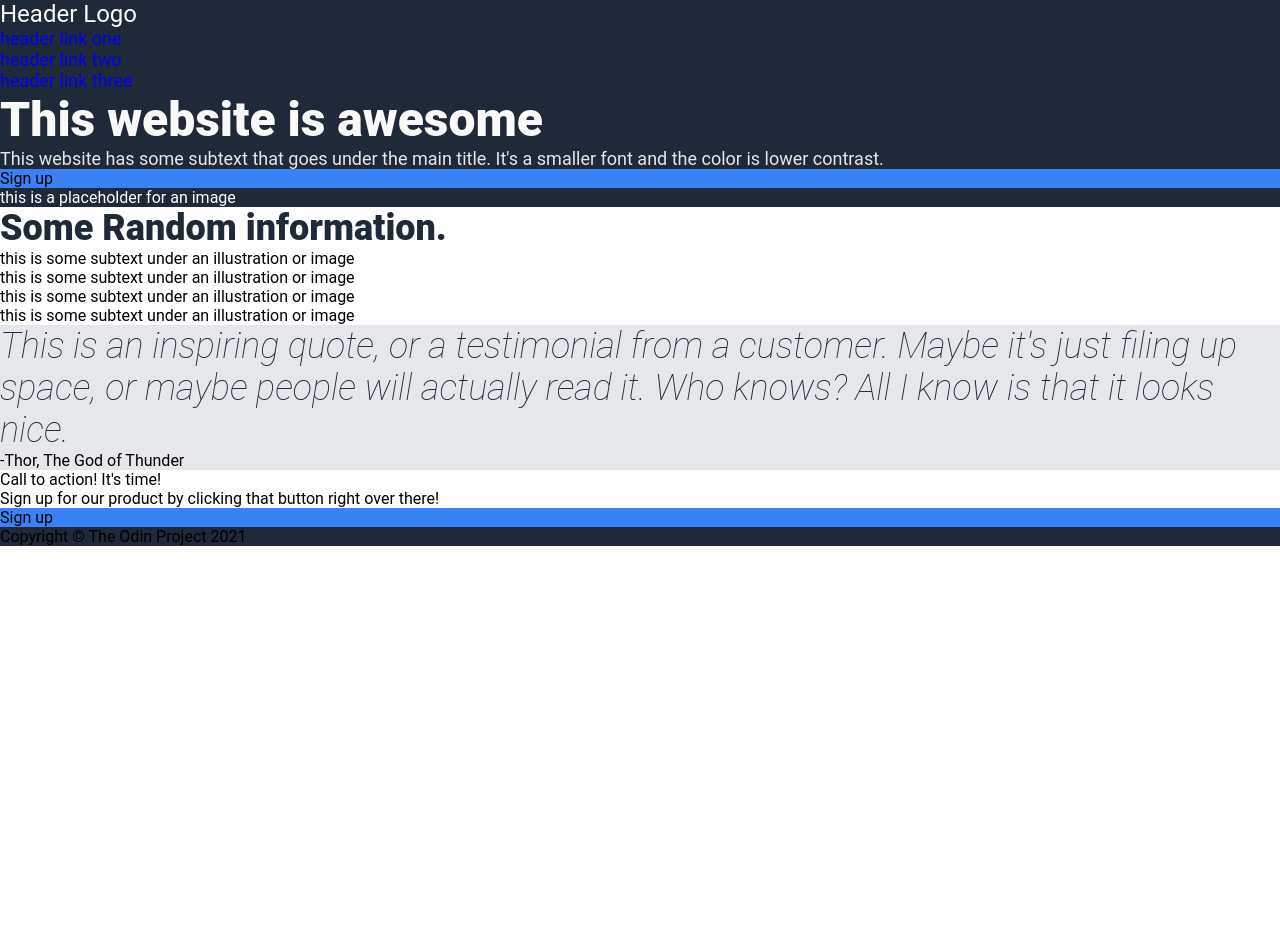
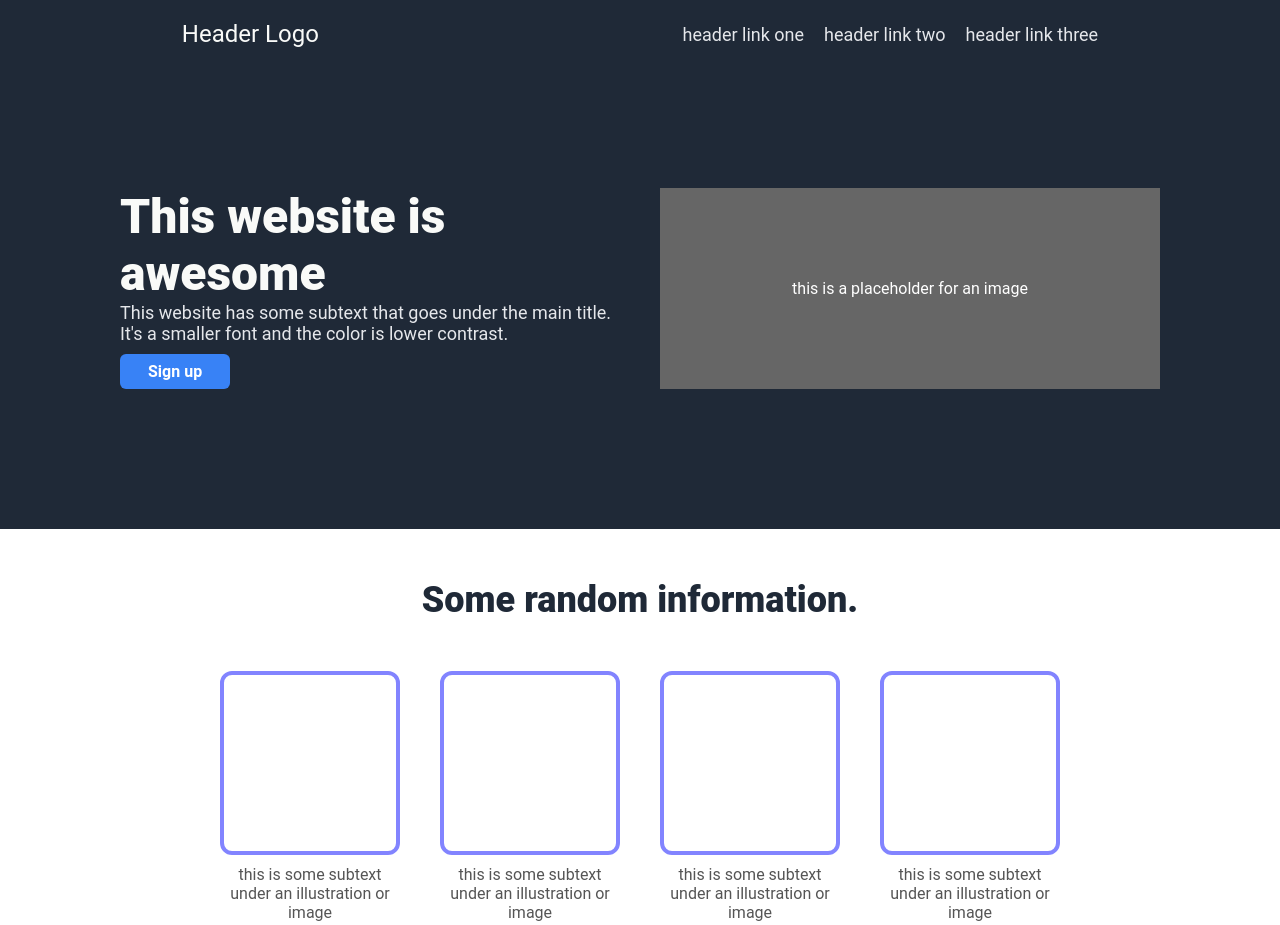
Before and after one commit to NirmalSubedi/odin-landing-page, a plain HTML site: page index.html in a window 1280 px wide. Shown: the top 925 px of the page. Before the commit the page ends 800 px from the top, so only its background shows below. Drawn offline with Linux system fonts and the light colour scheme.

Commit message:
Update index.html and styles.css
Added the proper styling to the page

```diff
--- a/index.html
+++ b/index.html
@@ -18,6 +18,7 @@
           </ul>
         </nav>
       </header>
+      <div class="hero">
         <div class="left">
           <h1 class="hero-text">This website is awesome</h1>
           <p class="text">
@@ -27,11 +28,13 @@
           <div class="sign-up">Sign up</div>
         </div>
         <div class="right">
-        <p class="placeholder">this is a placeholder for an image</p>
+          <span class="placeholder">this is a placeholder for an image</span>
+        </div>
       </div>
     </section>
     <section class="section-2">
-      <h2 class="heading">Some Random information.</h2>
+      <h2 class="heading">Some random information.</h2>
+      <div class="random-info">
         <div class="info">
           <div class="illustration"></div>
           <p class="subtext">
@@ -56,20 +59,25 @@
             this is some subtext under an illustration or image
           </p>
         </div>
+      </div>
     </section>
     <section class="section-3">
+      <div class="quote-box">
         <em class="quote">
-        This is an inspiring quote, or a testimonial from a customer. Maybe it's
-        just filing up space, or maybe people will actually read it. Who knows?
-        All I know is that it looks nice.
+          This is an inspiring quote, or a testimonial from a customer. Maybe
+          it's just filing up space, or maybe people will actually read it. Who
+          knows? All I know is that it looks nice.
         </em>
-      <p class="quote-author">-Thor, The God of Thunder</p>
+        <p class="quote-author">-Thor, God of Thunder</p>
+      </div>
     </section>
     <section class="section-4">
       <div class="call-to-action">
         <div class="cta-left">
           <p class="cta-head">Call to action! It's time!</p>
-          <p class="cta-text">Sign up for our product by clicking that button right over there!</p>
+          <p class="cta-text">
+            Sign up for our product by clicking that button right over there!
+          </p>
         </div>
         <div class="cta-right">
           <p class="sign-up">Sign up</p>
--- a/styles.css
+++ b/styles.css
@@ -13,6 +13,118 @@ a {
   text-decoration: none;
 }
 
+/* layout styles */
+.header {
+  display: flex;
+  align-items: center;
+  justify-content: space-around;
+  padding-top: 20px;
+}
+
+ul {
+  display: flex;
+  align-items: center;
+  gap: 20px;
+}
+
+.hero {
+  display: flex;
+  justify-content: center;
+  padding: 140px 0;
+  gap: 40px;
+}
+
+.left,
+.right {
+  width: 500px;
+}
+
+.text {
+  margin-bottom: 10px;
+}
+
+.right {
+  display: flex;
+  justify-content: center;
+  align-items: center;
+}
+
+.sign-up {
+  display: inline-block;
+  padding: 8px 28px;
+  border-radius: 6px;
+  cursor: pointer;
+}
+
+.heading {
+  text-align: center;
+  padding: 50px 0;
+}
+
+.random-info {
+  display: flex;
+  justify-content: center;
+  gap: 40px;
+}
+
+.info {
+  flex: 0 1 180px;
+  display: flex;
+  flex-direction: column;
+  gap: 10px;
+}
+
+.illustration {
+  flex: 1 1 23vh;
+  border: 4px solid rgb(130, 132, 255);
+  border-radius: 12px;
+}
+
+.subtext {
+  text-align: center;
+}
+
+.section-2 {
+  margin-bottom: 100px;
+}
+
+.section-3 {
+  display: flex;
+  justify-content: center;
+  padding: 130px 0;
+}
+
+.quote-box {
+  flex: 0 1 780px;
+  display: flex;
+  flex-direction: column;
+  align-items: flex-end;
+}
+
+.section-4 {
+  display: flex;
+  justify-content: center;
+  align-items: center;
+}
+
+.call-to-action {
+  display: flex;
+  align-items: center;
+  gap: 150px;
+  padding: 50px 130px;
+  margin: 100px;
+  border-radius: 8px;
+}
+
+.cta-right .sign-up {
+  border: 2px solid white;
+}
+
+.footer {
+  text-align: center;
+  padding: 50px 0;
+}
+
 /* typographic styles */
 body {
   font-family: Roboto, sans-serif;
@@ -24,8 +136,9 @@ body {
   color: #f9faf8;
 }
 
-nav ul,
-.text {
+nav ul a,
+.text,
+.footer {
   font-size: 18px;
   color: #e5e7eb;
 }
@@ -39,17 +152,41 @@ nav ul,
   color: #fff;
 }
 
+.sign-up {
+  font-weight: 600;
+  color: #fff;
+}
+
 .heading {
   font-size: 36px;
   font-weight: 900;
   color: #1f2937;
 }
 
+.subtext {
+  color: #555;
+}
+
 .quote {
   font-size: 36px;
-    font-weight: 100;
+  font-weight: 300;
   font-style: italic;
   color: #1f2937;
+}
+
+.quote-author {
+  font-size: 24px;
+  font-weight: 500;
+}
+
+.cta-head {
+  font-size: 24px;
+  color: #fff;
+  font-weight: 600;
+}
+
+.cta-text {
+  color: #eee;
 }
 
 /* color styles */
@@ -65,3 +202,11 @@ nav ul,
 .section-3 {
   background-color: #e5e7eb;
 }
+
+.right {
+  background-color: #666;
+}
+
+.call-to-action {
+  background-color: #3882f6;
+}
```
Lines whose indentation alone changed are shown as unchanged.
